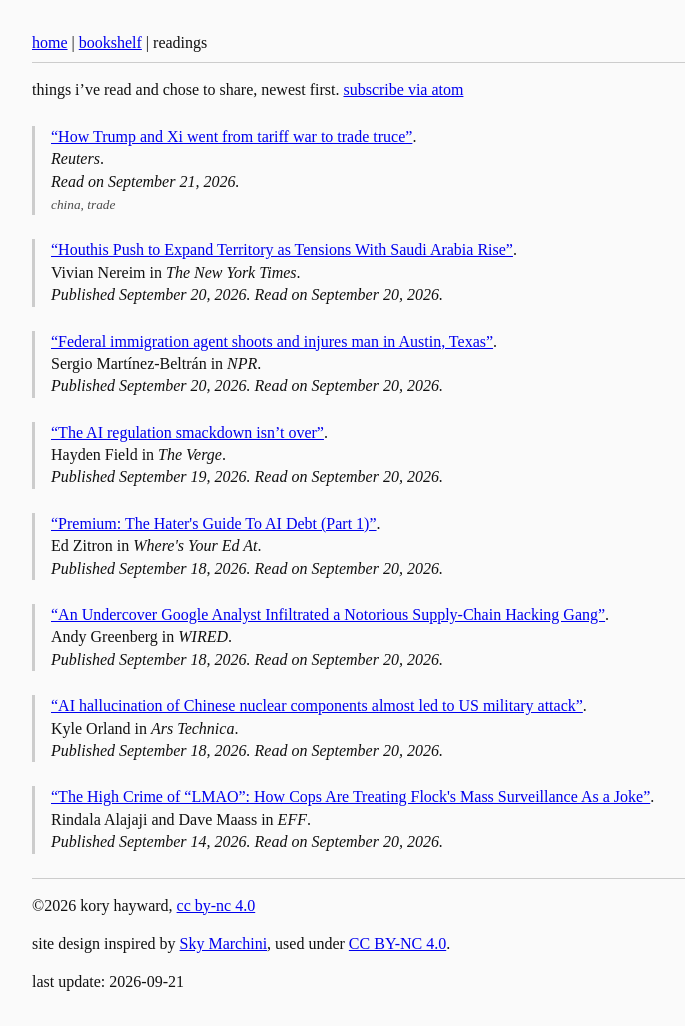
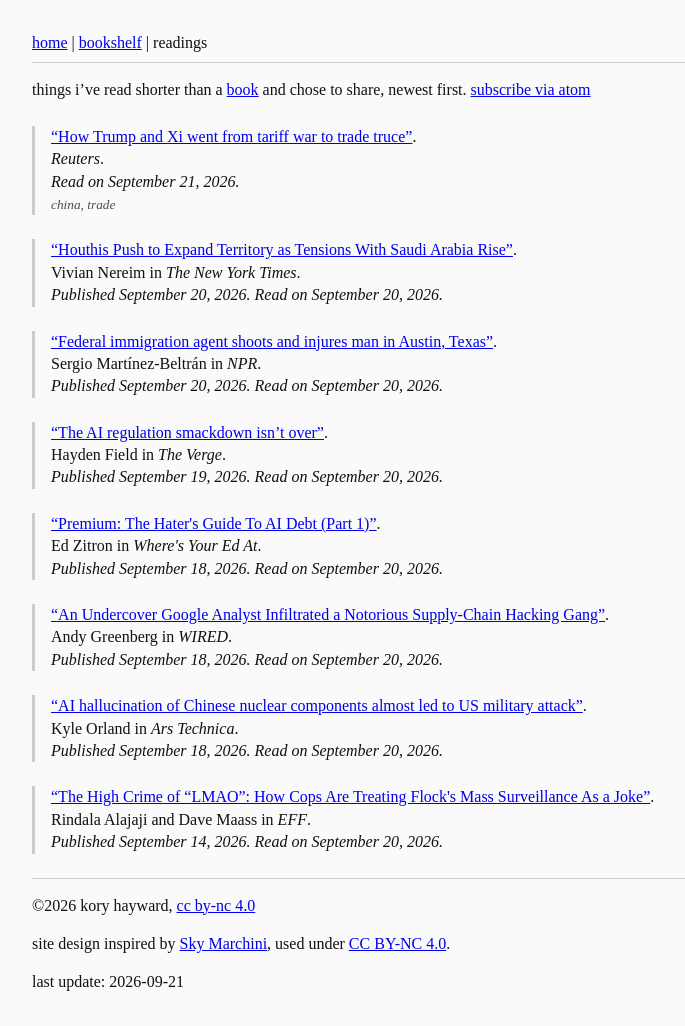
Before and after one commit to koryhayward/koryhayward.github.io, a Jekyll site: the page built from readings.md, in a window 1280 px wide. Shown: the whole page, without its empty margins (233-918 px from the left). Built offline with Jekyll 4.4.1, drawn with Linux system fonts in a browser that asks for light colours.

Commit message:
link to bookshelf for longer form readings

```diff
--- a/readings.md
+++ b/readings.md
@@ -4,7 +4,7 @@ title: readings
 permalink: /readings/
 ---
 
-things i've read and chose to share, newest first. [subscribe via atom](/readings.xml)
+things i've read shorter than a [book](/bookshelf/) and chose to share, newest first. [subscribe via atom](/readings.xml)
 
 {% assign readings = site.data.readings %}
 {% if readings == nil or readings.size == 0 %}
```
